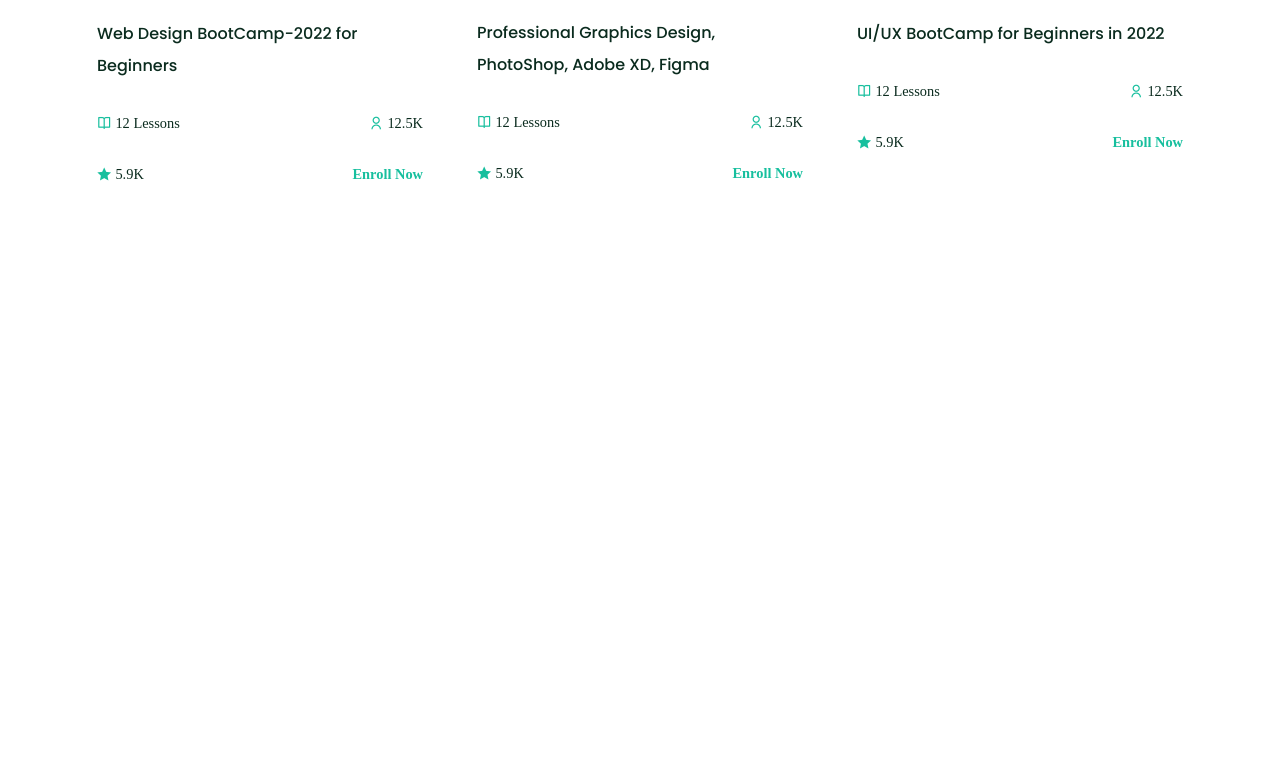
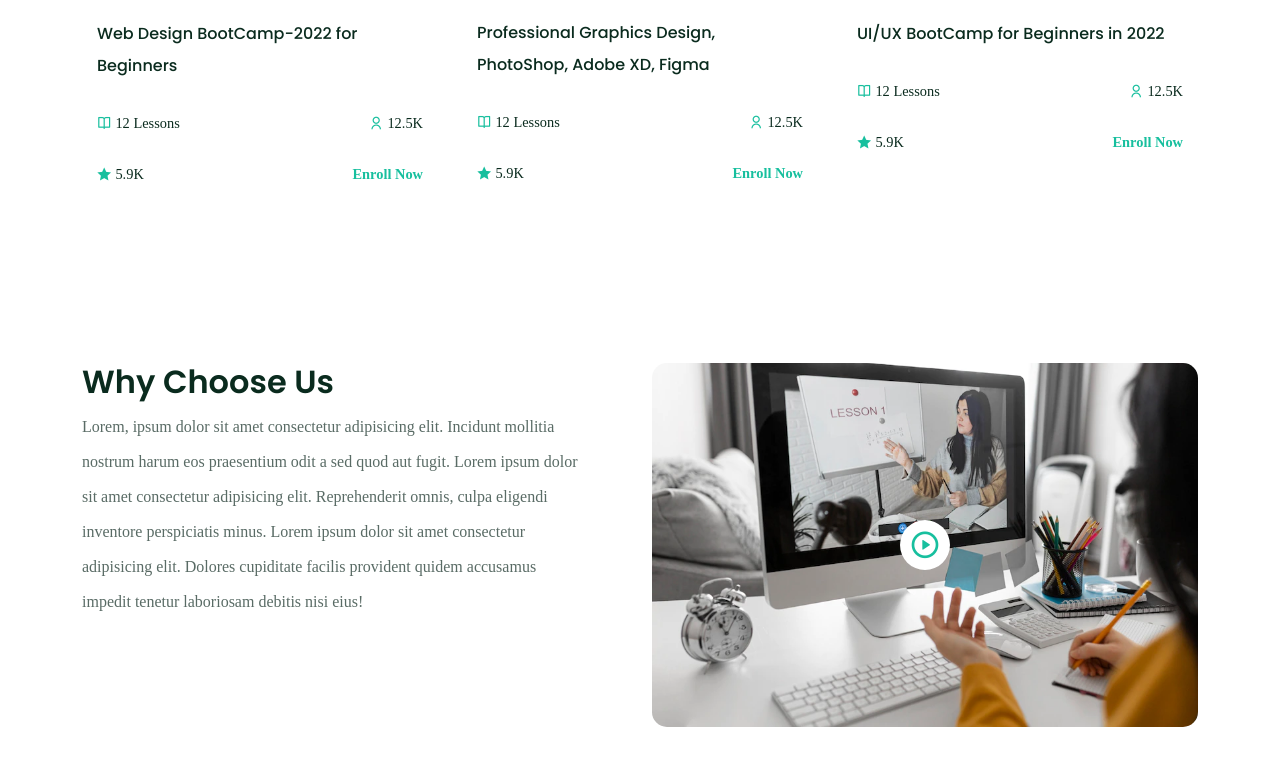
Before and after one commit to irkfaisal/React_OnlineEdu, a React (Create React App) app in the folder onlineedusite/: page / in a window 1280 px wide. Shown: the part 1900-2665 px from the top of the page. Before the commit the page ends 2193 px from the top, so only its background shows below. Built offline with nearby package versions, Linux system fonts and the light colour scheme; a web font is replaced by a local one.

Commit message:
choose us section work

```diff
--- /dev/null
+++ b/onlineedusite/src/components/ChooseUs/Choose.css
@@ -0,0 +1,42 @@
+.choose__img img {
+    border-radius: 15px;
+}
+
+.choose__content {
+    padding-right: 50px;
+}
+
+.choose__content h2 {
+    font-weight: 600;
+}
+
+.choose__img {
+    position: relative;
+    top: 0;
+    left: 0;
+    width: 100%;
+    height: 100%;
+    z-index: 777;
+}
+
+.play__icon {
+    position: absolute;
+    top: 50%;
+    left: 50%;
+    transform: translate(-50%, -50%);
+    background: #fff;
+    z-index: 7777;
+    width: 50px;
+    height: 50px;
+    border-radius: 50%;
+    display: flex;
+    align-items: center;
+    justify-content: center;
+    cursor: pointer;
+}
+
+.play__icon i {
+    color: #17bf9e;
+    font-size: 2rem;
+    padding: 10px;
+}
--- /dev/null
+++ b/onlineedusite/src/components/ChooseUs/ChooseUs.jsx
@@ -0,0 +1,46 @@
+import React from "react";
+import { Container, Row, Col } from "reactstrap";
+
+import chooseImg from "../../assests/images/why-choose-us.png";
+import "./Choose.css";
+
+const ChooseUs = () => {
+    return (
+        <section>
+            <Container>
+                <Row>
+                    <Col lg="6" md="6">
+                        <div className="choose__content">
+                            <h2>Why Choose Us</h2>
+                            <p>
+                                Lorem, ipsum dolor sit amet consectetur adipisicing elit.
+                                Incidunt mollitia nostrum harum eos praesentium odit a sed quod
+                                aut fugit. Lorem ipsum dolor sit amet consectetur adipisicing
+                                elit. Reprehenderit omnis, culpa eligendi inventore perspiciatis
+                                minus. Lorem ipsum dolor sit amet consectetur adipisicing elit.
+                                Dolores cupiditate facilis provident quidem accusamus impedit
+                                tenetur laboriosam debitis nisi eius!
+                            </p>
+                        </div>
+                    </Col>
+
+                    <Col lg="6" md="6">
+                        <div className="choose__img">
+
+
+                            <img src={chooseImg} alt="" className="w-100" />
+
+
+                            <span className="play__icon">
+                                <i
+                                    class="ri-play-circle-line"></i>
+                            </span>
+                        </div>
+                    </Col>
+                </Row>
+            </Container>
+        </section>
+    );
+};
+
+export default ChooseUs;
--- a/onlineedusite/src/page/Home.jsx
+++ b/onlineedusite/src/page/Home.jsx
@@ -5,6 +5,7 @@
 import CompanySection from '../components/Company-section/company-section';
 import AboutUs from '../components/AboutUs/AboutUs';
 import Courses from '../components/Course-section/Courses';
+import ChooseUs from '../components/ChooseUs/ChooseUs';
 
 const Home = () => {
     return (
@@ -14,6 +15,7 @@
            <CompanySection></CompanySection>
            <AboutUs></AboutUs>
            <Courses></Courses>
+           <ChooseUs></ChooseUs>
         </Fragment>
     )
 }
```
